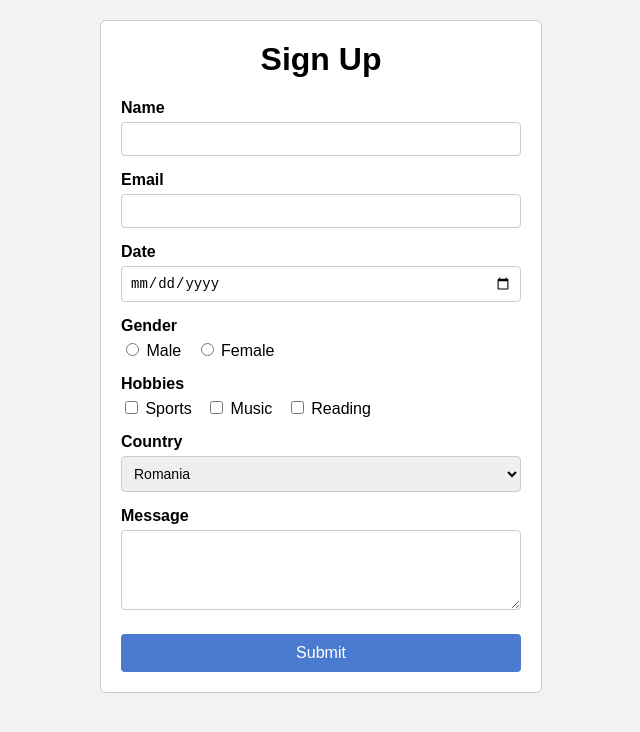
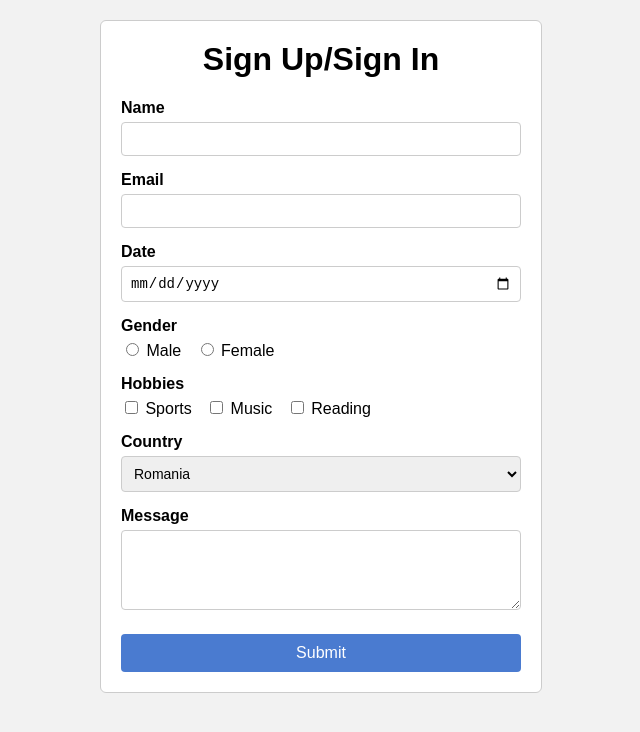
Before and after one commit to MateiTita/WEB_prj_git, a plain HTML site: page index.html in a window 1280 px wide. Shown: the whole page, without its empty margins (319-959 px from the left). Drawn offline with Linux system fonts and the light colour scheme.

Commit message:
changed line

```diff
--- a/index.html
+++ b/index.html
@@ -8,7 +8,7 @@
 </head>
 <body>
     <form>
-        <h1>Sign Up</h1>
+        <h1>Sign Up/Sign In</h1>
 
         <label for="name">Name</label>
         <input type="text" id="name" name="name">
```
